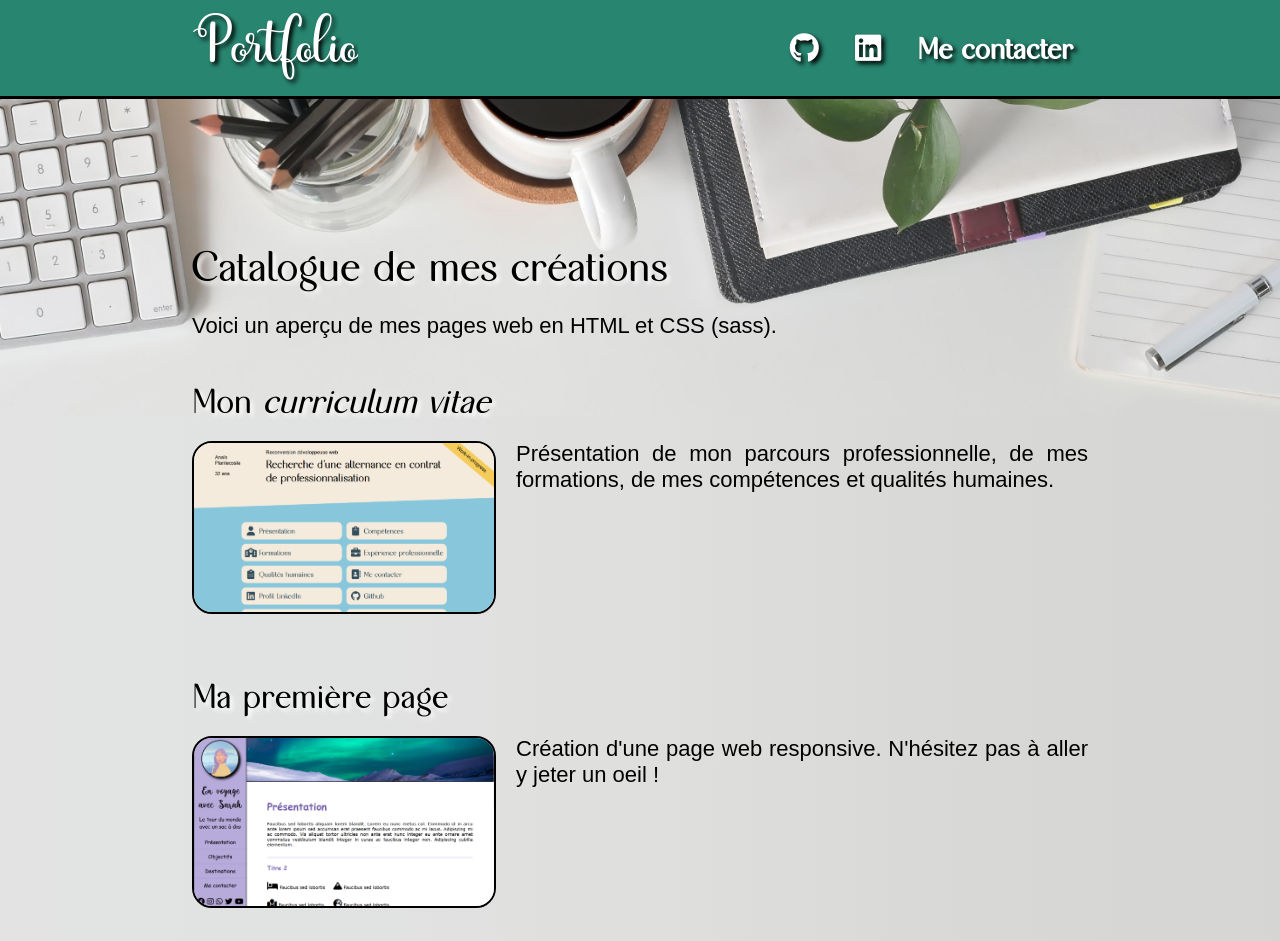
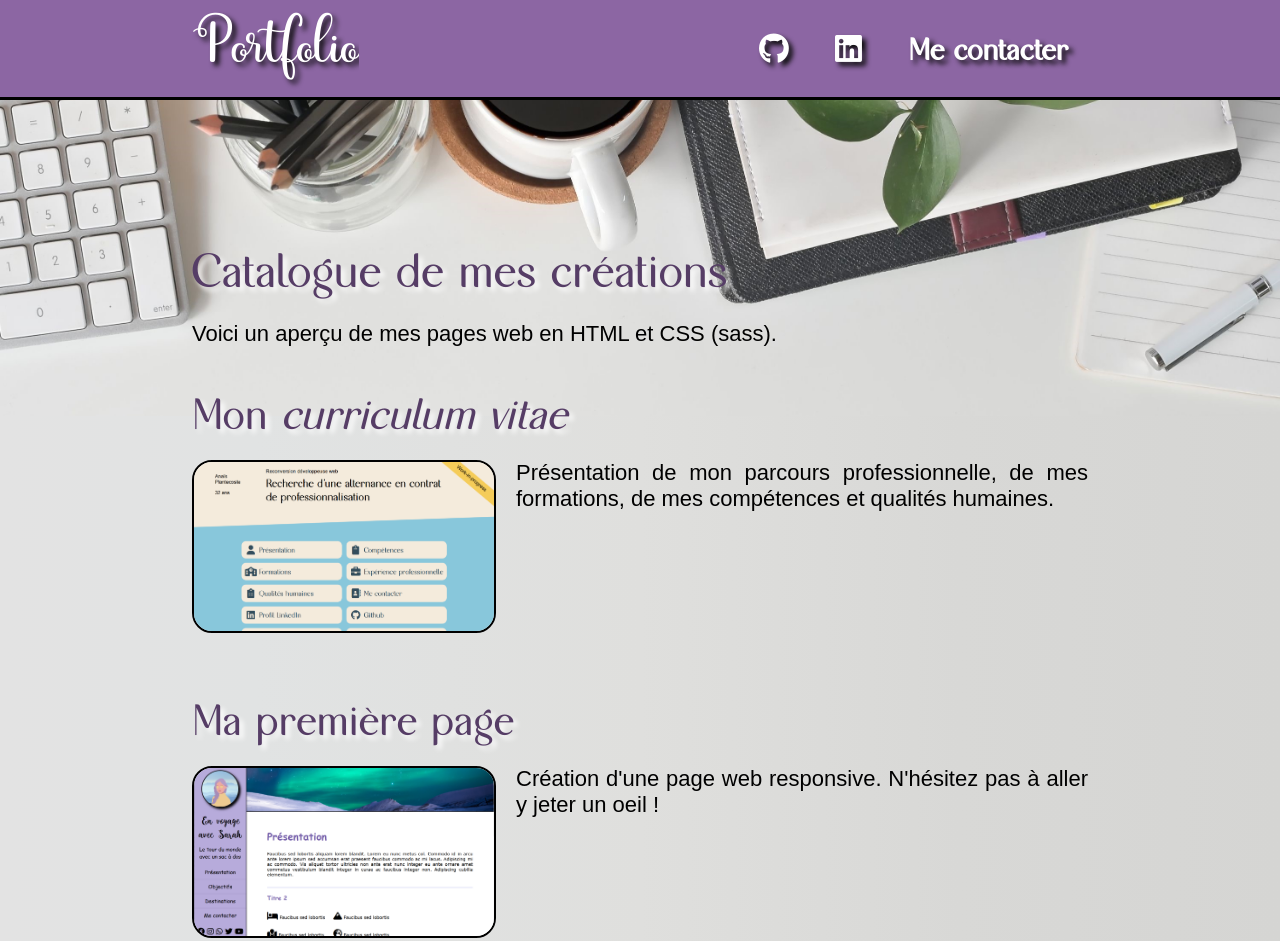
Before and after one commit to Nanaki29/Portfolio, a website: page index.html in a window 1280 px wide. Shown: the top 941 px of the page. Drawn offline with Linux system fonts and the light colour scheme.

Commit message:
09/06/22 add functions darken-shift and shadow

```diff
--- a/index.html
+++ b/index.html
@@ -31,7 +31,7 @@
 		<article class="projet">
 			<h3 class="projet__titre">Mon<span class="italic"> curriculum vitae</span></h3>
 			<div class="projet__bloc">
-				<a class="projet__link"  href="cv/cv.html"><img class="projet__img" src="img/capture_page_cv.png"></a>
+				<a class="projet__link"  href="cv/cv.html" target="_blank"><img class="projet__img" src="img/capture_page_cv.png"></a>
 				<div class="projet__texte">
 					<p>Présentation de mon parcours professionnelle, de mes formations, de mes compétences et qualités humaines.</p>
 				</div>
--- a/sass/base/_base.scss
+++ b/sass/base/_base.scss
@@ -1,55 +1,23 @@
 body {
-	min-width: 610px;
-	overflow-x: clip;
-	margin: 0;
-	padding: 0;
-	background-image: linear-gradient(to right, rgba(227, 227, 227, 1.0), rgba(225, 227, 227, 1.0)20%,rgba(223, 223, 221, 1.0)50%, rgba(216, 216, 214, 1.0)75%, rgb(213, 213, 211)100%);
-	}
+	@include body-layout;
+}
 
 h1 {
-    margin: 0;
-	padding: 0;
-
-}
-
-h2 {
-    margin: 40px 0 20px 0;
-	padding: 0;
-    @media screen and (max-width: 850px) {
-		font-size: 40px;
-	}
-}
-
-h3 {
-    margin: 40px 0 20px 0;
-    @media screen and (max-width: 850px) {
-		font-size: 32px;
-	}
+	margin: 0;
 }
 
 h2,
 h3 {
-	@include text-shadow;
+	margin: 40px 0 20px 0;
+	@include text-shadow();
+	padding: 0;
 }
 
 .page-background {
-	background-image: url('../img/main-background.jpg');
-	background-repeat: no-repeat;
-	position: absolute;
-	background-attachment: fixed;
-	background-size: 100%;
-	background-position: center 80px;
-	height: 100%;
-	width: 100%;
-	z-index: -1;
-	}
+	@include background-image;
+}
 
 .main-page,
 .contact-page {
-	margin: 0 15%;
-	padding-top : 200px;
-    @media screen and (max-width: 850px) {
-		margin: 0 8%;
-		padding-top: 150px;
-	}
+	@include page-layout;
 }
--- a/sass/base/_typography.scss
+++ b/sass/base/_typography.scss
@@ -1,8 +1,8 @@
 body {
-	font-family: Montserrat,sans-serif;
-	font-size: 22px;
+	font-family: $normal-font;
+	@include font-size;
     @media screen and (max-width: 850px) {
-        font-size: 20px;
+        @include font-size($font-size, 0.9);
         }
 	}
 
@@ -12,20 +12,25 @@ body {
 
 h2,
 h3 {
-    font-family: "Galgony";
+    font-family: $title2-font;
 	font-weight: normal;
 }
 
 h1 {
-	font-family: "Bride";
+	font-family: $title1-font;
 	font-weight: normal;
-	font-size: 70px;
+	@include font-size($font-size, 3.2);
 }
 
 h2 {
-	font-size: 43px;
+	@include font-size($font-size, 2.2);
 }
 
 h3 {
-	font-size: 35px;
+	@include font-size($font-size, 2);
 }
+
+@media screen and (max-width: 850px) {
+	h2{@include font-size($font-size, 2)}
+	h3{@include font-size($font-size, 1.4)}
+}
--- a/sass/layouts/_nav.scss
+++ b/sass/layouts/_nav.scss
@@ -8,9 +8,9 @@
 	margin: 0;
 	border-bottom: 3px solid $color-font-primary;
     @media screen and (max-width: 850px) {
-        width: 90%;
-        min-width: 600px;
-        padding: 0 5%;
+        width: 86%;
+        padding: 0 7%;
+        min-width: $nav-min-width;
       }
     &__page-link a {
         @include text-shadow($color-font-secondary);
@@ -22,30 +22,33 @@
         }
     }
     & nav {
-        background-color: #288570;
+        background-color: $color-primary;
         padding: 10px 0;
         flex-grow: 1;
     }
         & ul {
             margin: 0;
+            padding: 0;
         }
 
     & li {
         display: inline-block;
         text-decoration: none;
-        font-family: "Galgony";
+        font-family: $title2-font;
         font-weight: bold;
-        padding: 20px 15px;
-        font-size: 30px;
+        padding: 20px;
+        @include font-size($font-size, 1.4);
+        @media screen and (max-width: 850px) {
+            @include font-size($font-size, 1.2);
+        }
         }
 
     &__inline__link a {
+        @include text-shadow($color-font-secondary);
         text-decoration: none;
-        @include text-shadow($color-font-secondary);
-
 
         &:hover {
-            @include text-shadow;
+            @include text-shadow($color-font-primary);
         }
     }
 }
--- a/sass/layouts/_projet.scss
+++ b/sass/layouts/_projet.scss
@@ -3,7 +3,7 @@
     margin-bottom: 60px;
     &__img {
         width: 300px;
-        border: 2px solid #000000;
+        border: 2px solid $color-font-primary;
         border-radius: 20px;
     }
     &__bloc {
--- a/sass/main.scss
+++ b/sass/main.scss
@@ -9,7 +9,6 @@
 
 @import "components/buttons";
 
-@import "layouts/header";
 @import "layouts/nav";
 @import "layouts/projet";
 @import "layouts/form";
--- a/sass/utils/_functions.scss
+++ b/sass/utils/_functions.scss
@@ -0,0 +1,15 @@
+@function darken-shift($color) {
+    @if (lightness($color) < 70%){
+        @return darken($color, 20%);
+    }@else{
+        @return ($color);
+    }
+}
+
+@function shadow($color) {
+    @if (lightness($color)<50%) {
+        @return lighten($color,80%);
+    }@else{
+        @return darken($color,95%)
+    }
+}
--- a/sass/utils/_mixins.scss
+++ b/sass/utils/_mixins.scss
@@ -1,9 +1,45 @@
-@mixin text-shadow($color:$color-font-primary, $size: $shadow-size) {
+/*Text:*/
+@mixin text-shadow($color:darken-shift($color-primary), $size: $shadow-size) {
     color: $color;
-    @if (lightness($color)<25%) {
-        $color: lighten($color,100%);
-    }@else{
-        $color: darken($color,100%)
-    }
-    text-shadow: $shadow-size $color;
+    text-shadow: $shadow-size shadow($color);
 }
+
+@mixin titles-color($color:darken-shift($color-primary)) {
+    color: $color
+}
+
+@mixin font-size($size:$font-size, $variable:1) {
+    font-size: $font-size*$variable;
+}
+
+/*Background:*/
+@mixin background-image ($background-img: $background-img-work) {
+    background-image: $background-img;
+	background-repeat: no-repeat;
+	position: absolute;
+	background-attachment: fixed;
+	background-size: 100%;
+	background-position: center 80px;
+	height: 100%;
+	width: 100%;
+	z-index: -1;
+}
+
+
+/*Layout:*/
+@mixin page-layout {
+    margin: 0 15%;
+    padding-top : 200px;
+        @media screen and (max-width: 850px) {
+            margin: 0 8%;
+            padding-top: 150px;
+        }
+}
+
+@mixin body-layout {
+    min-width: $page-min-width;
+	overflow-x: clip;
+	margin: 0;
+	padding: 0;
+	background: $background
+}
--- a/sass/utils/_variables.scss
+++ b/sass/utils/_variables.scss
@@ -1,4 +1,31 @@
-$color-primary: #288570;
+/*Colors:*/
+$color-primary: #8c66a3;
 $color-font-primary: #000;
 $color-font-secondary: #fff;
-$shadow-size: 3px 3px 4px
+
+/*Text:*/
+$normal-font: Montserrat, sans-serif;
+$title1-font: Bride, "Comic sans MS", sans-serif;
+$title2-font: Galgony, "Comic sans MS", sans-serif;
+
+$shadow-size: 4px 4px 5px;
+$font-size: 22px;
+
+/*$nav-text: (
+    normal: (
+        color: $color-font-secondary,
+        shadow: $color-font-primary,
+    ),
+    hover: (
+        color: $color-font-primary,
+        shadow: $color-font-secondary,
+    )
+);*/
+
+/*Background:*/
+$background-img-work: url('../img/main-background.jpg');
+$background : linear-gradient(to right, rgba(227, 227, 227, 1.0), rgba(225, 227, 227, 1.0)20%,rgba(223, 223, 221, 1.0)50%, rgba(216, 216, 214, 1.0)75%, rgb(213, 213, 211)100%);
+
+/*Layout:*/
+$page-min-width: 580px;
+$nav-min-width: 500px;
```
Also changed, not shown: cv/cv.html (+1 -1 lines), css/main.css, 1 other file.
